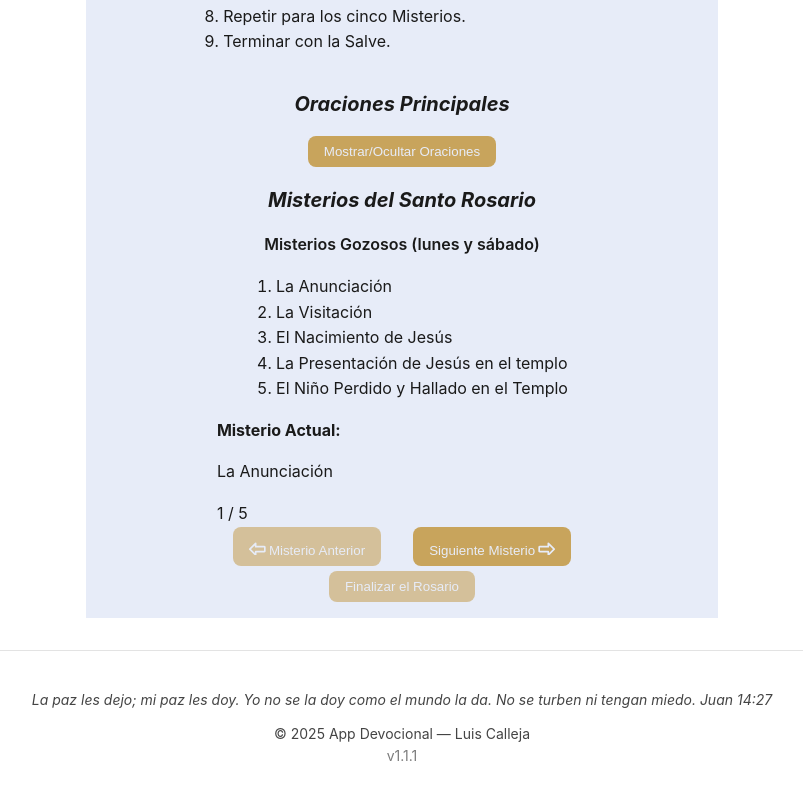
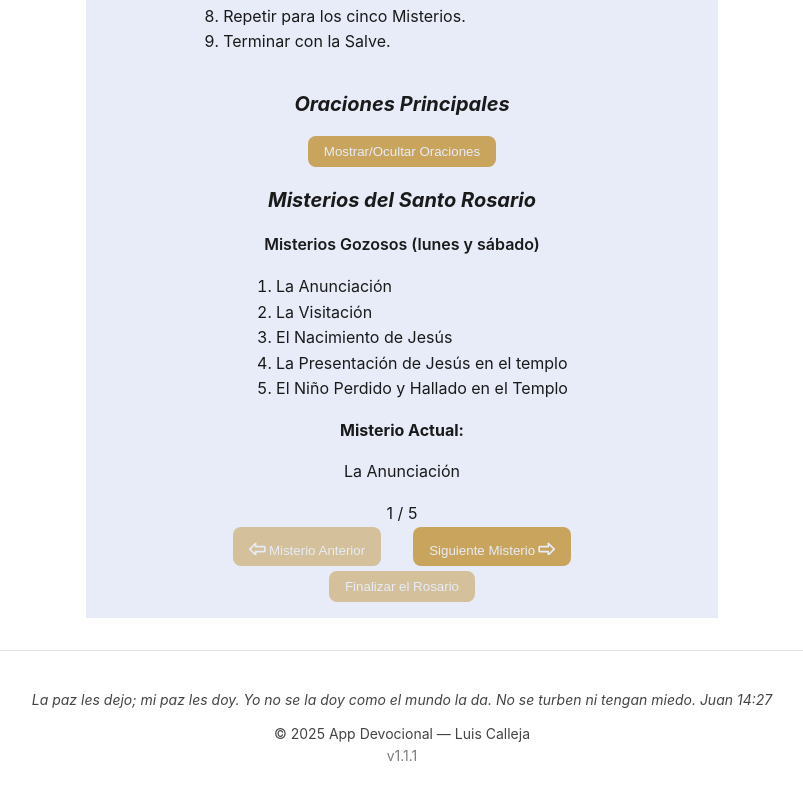
Before and after one commit to LuisDev912/Rosary-guide, a React (Vite) app: page /Rosary in a window 1280 px wide. Shown: the part 536-1336 px from the top of the page, without its empty margins (238-1041 px from the left). Built offline with nearby package versions, Linux system fonts and the light colour scheme.

Commit message:
refactor(RosaryRunner): center current Mystery text

```diff
--- a/src/components/RosaryRunner.jsx
+++ b/src/components/RosaryRunner.jsx
@@ -38,7 +38,7 @@ function RosaryRunner({ mysteries }) {
 
     return (
         <>
-            <div className="current-mystery">
+            <div className="current-mystery" style={{textAlign: 'center'}}>
                 <strong>{t("labels.currentMystery")}:</strong>
                 <CurrentMystery selectedMystery={currentMystery} />
                 <span>{currentMysteryIndex + 1} / 5</span>
--- a/src/styles/page-styles/RosaryPrayer.module.css
+++ b/src/styles/page-styles/RosaryPrayer.module.css
@@ -10,3 +10,7 @@
     justify-content: center;
     flex-direction: row;
 }
+
+.currentMysteryStyles{
+    text-align: center;
+}
```
